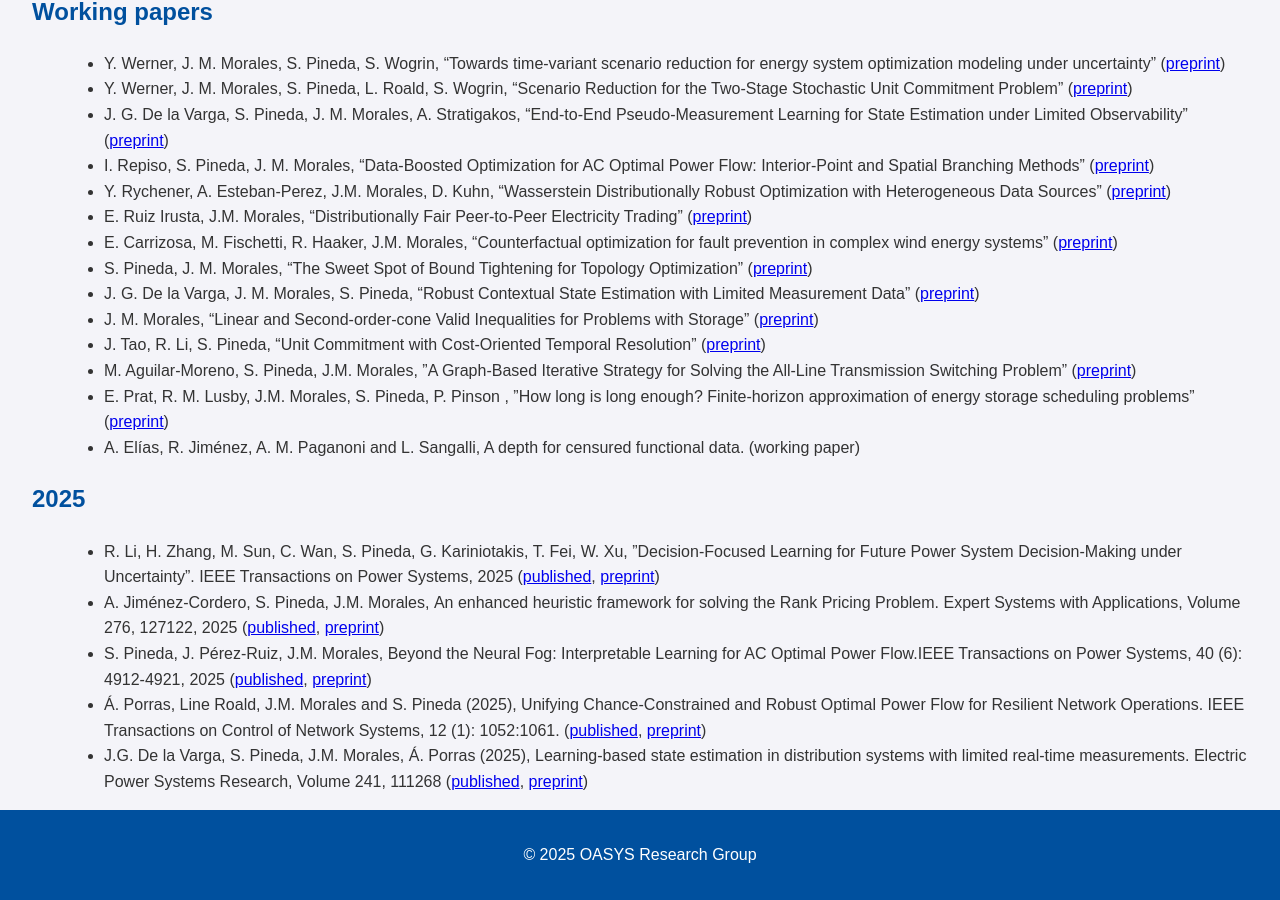
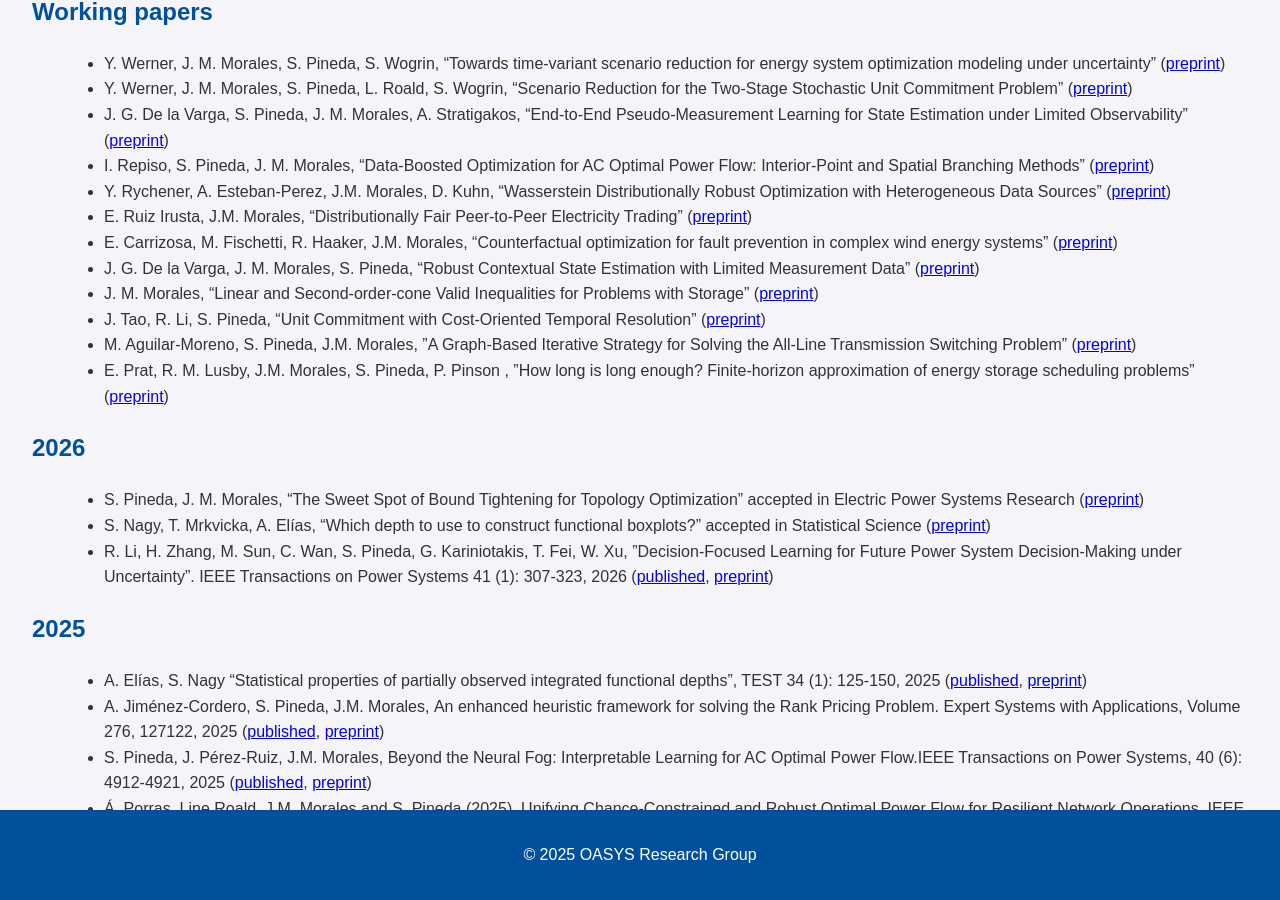
Before and after one commit to groupoasys/groupoasys.github.io, a Jekyll site: the page built from publications.md, in a window 1280 px wide and 900 px high, scrolled down 314 px. Built offline with Jekyll 4.4.1, drawn with Linux system fonts in a browser that asks for light colours.

Commit message:
paper Antonio

```diff
--- a/publications.md
+++ b/publications.md
@@ -14,17 +14,21 @@ permalink: /publications/
 - Y. Rychener, A. Esteban-Perez, J.M. Morales, D. Kuhn, "Wasserstein Distributionally Robust Optimization with Heterogeneous Data Sources" ([preprint](https://arxiv.org/abs/2407.13582))
 - E. Ruiz Irusta, J.M. Morales, "Distributionally Fair Peer-to-Peer Electricity Trading" ([preprint](https://arxiv.org/abs/2501.09713))
 - E. Carrizosa, M. Fischetti, R. Haaker, J.M. Morales, "Counterfactual optimization for fault prevention in complex wind energy systems" ([preprint](https://arxiv.org/abs/2507.08849))
-- S. Pineda, J. M. Morales, "The Sweet Spot of Bound Tightening for Topology Optimization" ([preprint](https://arxiv.org/abs/2507.16496))
 - J. G. De la Varga, J. M. Morales, S. Pineda, "Robust Contextual State Estimation with Limited Measurement Data" ([preprint](https://arxiv.org/abs/2507.08767))
 -   J. M. Morales, "Linear and Second-order-cone Valid Inequalities for Problems with Storage" ([preprint](https://arxiv.org/pdf/2506.21470))
 -   J. Tao, R. Li, S. Pineda, "Unit Commitment with Cost-Oriented Temporal Resolution" ([preprint](https://arxiv.org/abs/2506.02707))
 -   M. Aguilar-Moreno, S. Pineda, J.M. Morales, "A Graph-Based Iterative Strategy for Solving the All-Line Transmission Switching Problem" ([preprint](https://arxiv.org/abs/2502.10333))
 -   E. Prat, R. M. Lusby, J.M. Morales, S. Pineda, P. Pinson , "How long is long enough? Finite-horizon approximation of energy storage scheduling problems" ([preprint](https://arxiv.org/abs/2411.17463))
--   A. Elías, R. Jiménez, A. M. Paganoni and L. Sangalli, A depth for censured functional data. (working paper)
+
+## 2026
+
+-   S. Pineda, J. M. Morales, "The Sweet Spot of Bound Tightening for Topology Optimization" accepted in Electric Power Systems Research ([preprint](https://arxiv.org/abs/2507.16496))
+-   S. Nagy, T. Mrkvicka, A. Elías, "Which depth to use to construct functional boxplots?" accepted in Statistical Science ([preprint](https://arxiv.org/pdf/2409.18603))
+-   R. Li, H. Zhang, M. Sun, C. Wan, S. Pineda, G. Kariniotakis, T. Fei, W. Xu, "Decision-Focused Learning for Future Power System Decision-Making under Uncertainty". IEEE Transactions on Power Systems 41 (1): 307-323, 2026 ([published](https://ieeexplore.ieee.org/document/11122623), [preprint](https://arxiv.org/abs/2401.03680))
 
 ## 2025
 
--   R. Li, H. Zhang, M. Sun, C. Wan, S. Pineda, G. Kariniotakis, T. Fei, W. Xu, "Decision-Focused Learning for Future Power System Decision-Making under Uncertainty". IEEE Transactions on Power Systems, 2025 ([published](https://ieeexplore.ieee.org/document/11122623), [preprint](https://arxiv.org/abs/2401.03680))
+-   A. Elías, S. Nagy "Statistical properties of partially observed integrated functional depths", TEST 34 (1): 125-150, 2025 ([published](https://link.springer.com/article/10.1007/s11749-024-00954-6), [preprint](https://riuma.uma.es/entities/publication/1cfd4258-fa39-4798-845c-d6b0f9eadbe4))
 -   A. Jiménez-Cordero, S. Pineda, J.M. Morales, An enhanced heuristic framework for solving the Rank Pricing Problem. Expert Systems with Applications, Volume 276, 127122, 2025 ([published](https://www.sciencedirect.com/science/article/pii/S0957417425007444?dgcid=coauthor), [preprint](https://arxiv.org/abs/2405.15702))
 -   S. Pineda, J. Pérez-Ruiz, J.M. Morales, Beyond the Neural Fog: Interpretable Learning for AC Optimal Power Flow.IEEE Transactions on Power Systems, 40 (6): 4912-4921, 2025 ([published](https://ieeexplore.ieee.org/document/10607934), [preprint](https://arxiv.org/pdf/2408.05228))
 -   Á. Porras, Line Roald, J.M. Morales and S. Pineda (2025), Unifying Chance-Constrained and Robust Optimal Power Flow for Resilient Network Operations. IEEE Transactions on Control of Network Systems, 12 (1): 1052:1061. ([published](https://ieeexplore.ieee.org/document/10607934), [preprint](https://arxiv.org/abs/2303.05412))
@@ -42,7 +46,7 @@ permalink: /publications/
 
 ## 2023
 
--    Á. Porras, C. Domínguez, J.M. Morales and S. Pineda (2023). Tight and compact sample average approximation for joint chance constrained optimal power flow. INFORMS Journal On Computing, 35(6): 1454 - 1469. ([published](https://pubsonline.informs.org/doi/epdf/10.1287/ijoc.2022.0302), [preprint](https://arxiv.org/abs/2205.03370))
+-   Á. Porras, C. Domínguez, J.M. Morales and S. Pineda (2023). Tight and compact sample average approximation for joint chance constrained optimal power flow. INFORMS Journal On Computing, 35(6): 1454 - 1469. ([published](https://pubsonline.informs.org/doi/epdf/10.1287/ijoc.2022.0302), [preprint](https://arxiv.org/abs/2205.03370))
 -   M. Á. Muñoz, J. Kazempour and P. Pinson (2023). Online decision making for trading wind energy Computational Management Science, 20(1)33 doi: 10.1007/s10287-023-00462-2. ([published](https://link.springer.com/article/10.1007/s10287-023-00462-2), [preprint](https://arxiv.org/abs/2209.02009))
 -   S. Pineda and J.M. Morales (2023). Renovables y baterías: un romance del siglo XXI. BEIO Boletín Informativo de la SEIO (Sociedad de Estadística e Investigación Operativa) The Spanish Society of Statistics and Operations Research Gazette, 29(2), July, 2023. ([published](https://www.seio.es/beio/renovables-y-baterias-un-romance-del-siglo-xxi/))
 -   A. Elías, J.M. Morales and S. Pineda (2023). A high dimensional functional time series approach to evolution outlier detection for grouped smart meters.  Quality Engineering , 35(3): 371 - 387. ([published](https://www.tandfonline.com/doi/full/10.1080/08982112.2022.2135009), [preprint](https://riuma.uma.es/xmlui/handle/10630/25690))
```
